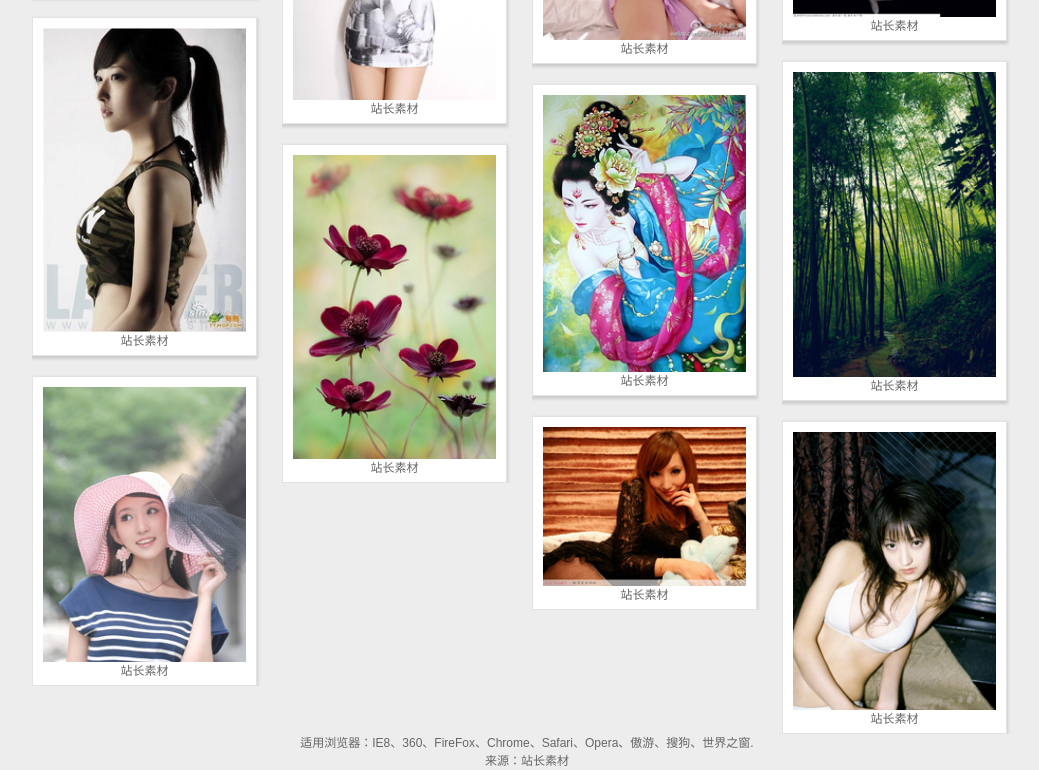
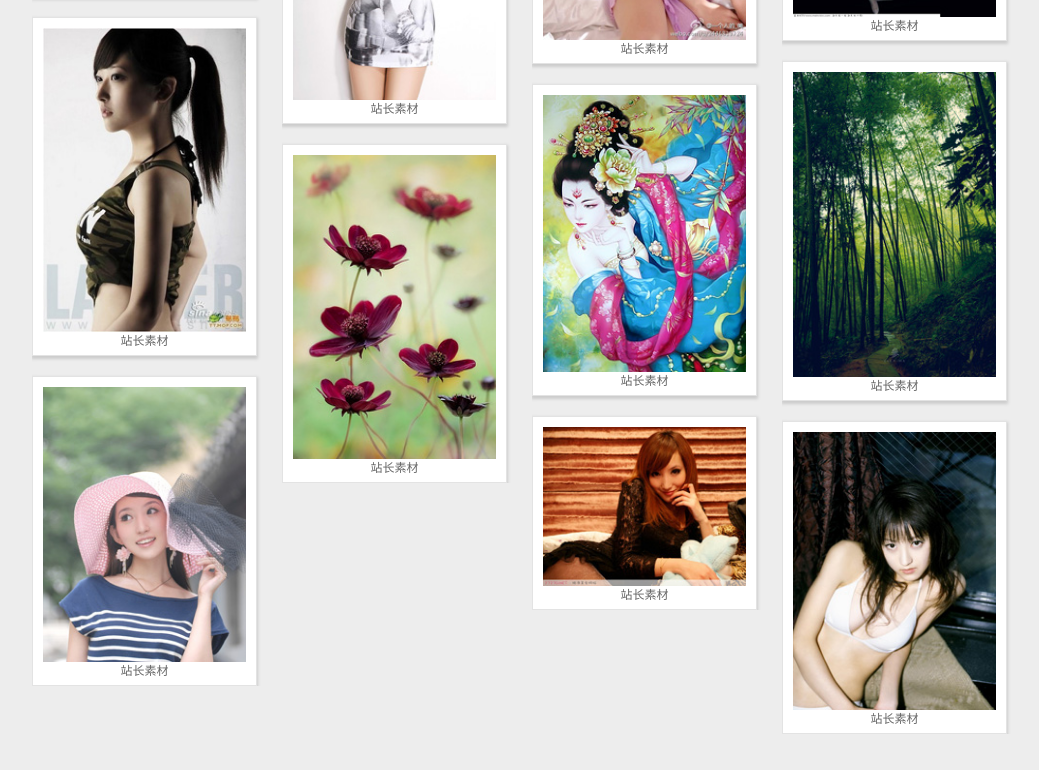
Before and after one commit to xiaozhuxiaozhi/MyProject, a plain HTML site: page index.html in a window 1280 px wide. Shown: the part 966-1736 px from the top of the page, without its empty margins (113-1152 px from the left). After the commit the page ends 1700 px from the top, so only its background shows below. Drawn offline with Linux system fonts and the light colour scheme.

Commit message:
修改无用代码

```diff
--- a/index.html
+++ b/index.html
@@ -203,9 +203,6 @@ var opt={
 }
 $('#waterfall').waterfall(opt);
 </script>
-<div style="text-align:center;clear:both">
-<p>适用浏览器：IE8、360、FireFox、Chrome、Safari、Opera、傲游、搜狗、世界之窗.</p>
-<p>来源：<a href="http://sc.chinaz.com/" target="_blank">站长素材</a></p>
-</div>
+
 </body>
 </html>
```
Also changed, not shown: 1 other file.
